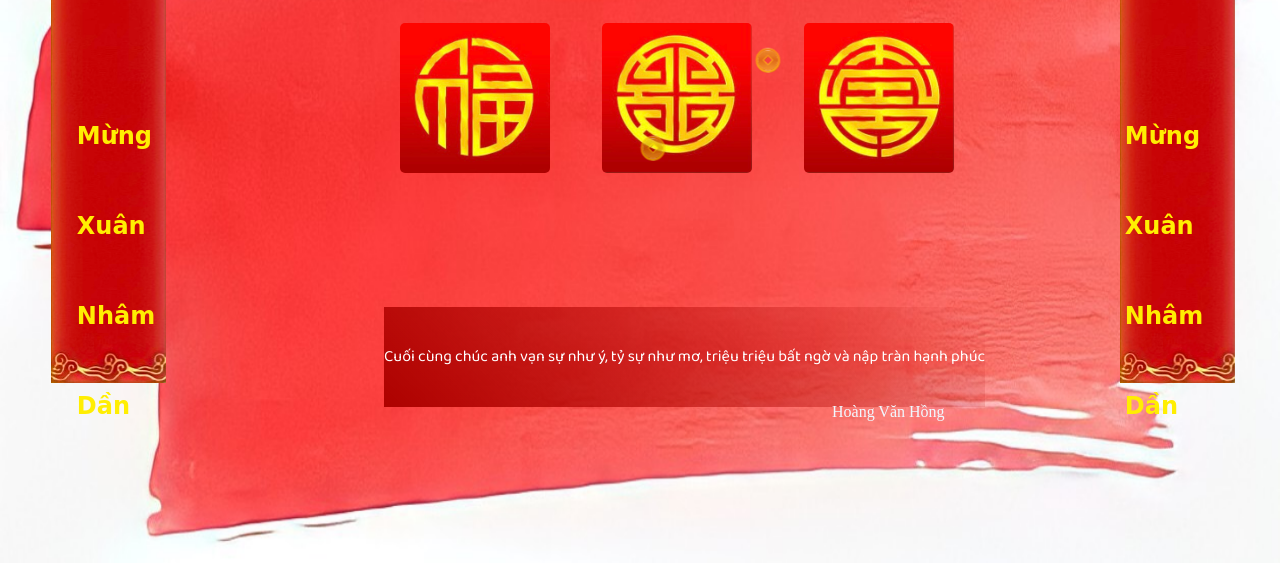
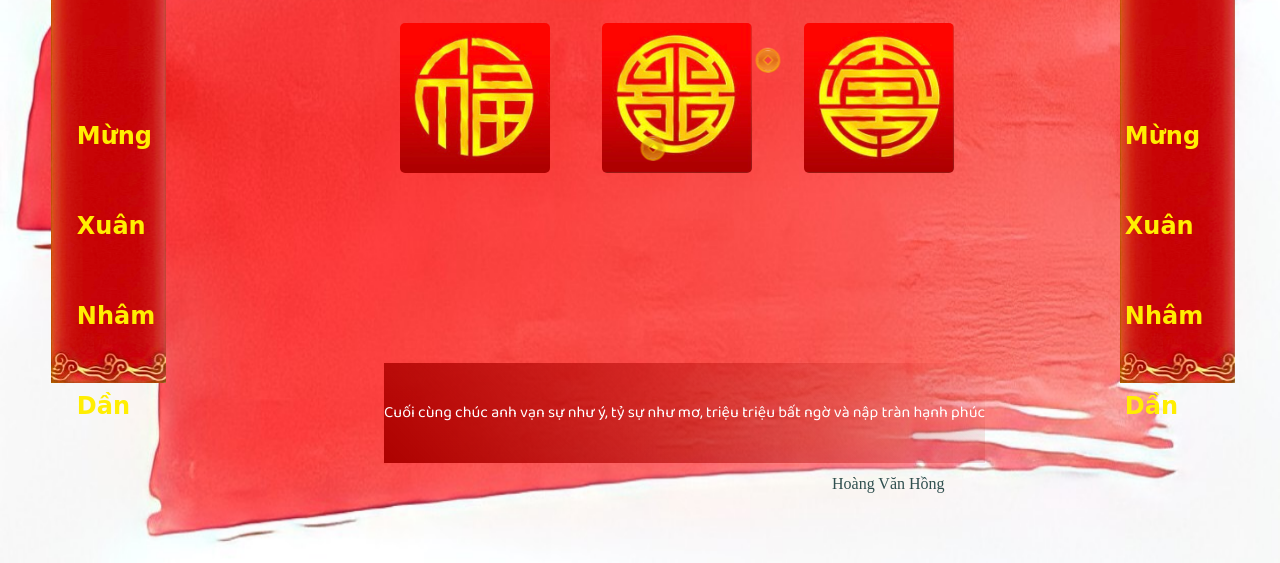
Before and after one commit to hng19/HNY, a plain HTML site: page index.html in a window 1280 px wide. Shown: the part 237-800 px from the top of the page. Drawn offline with Linux system fonts and the light colour scheme; a web font is replaced by a local one.

Commit message:
Update style.css

```diff
--- a/style.css
+++ b/style.css
@@ -289,13 +289,13 @@ body{
     line-height: 100px;
     position: absolute;
     left: 30%;
-    top: 68%;
+    top: 75%;
     background: linear-gradient(45deg, #ad0200, transparent);
 }
 
 .final3{
-    position: absolute;
-    top: 80%;
+position: absolute;
+    top: 89%;
     left: 65%;
-    color: aliceblue;
+    color: darkslategrey;
 }
```
